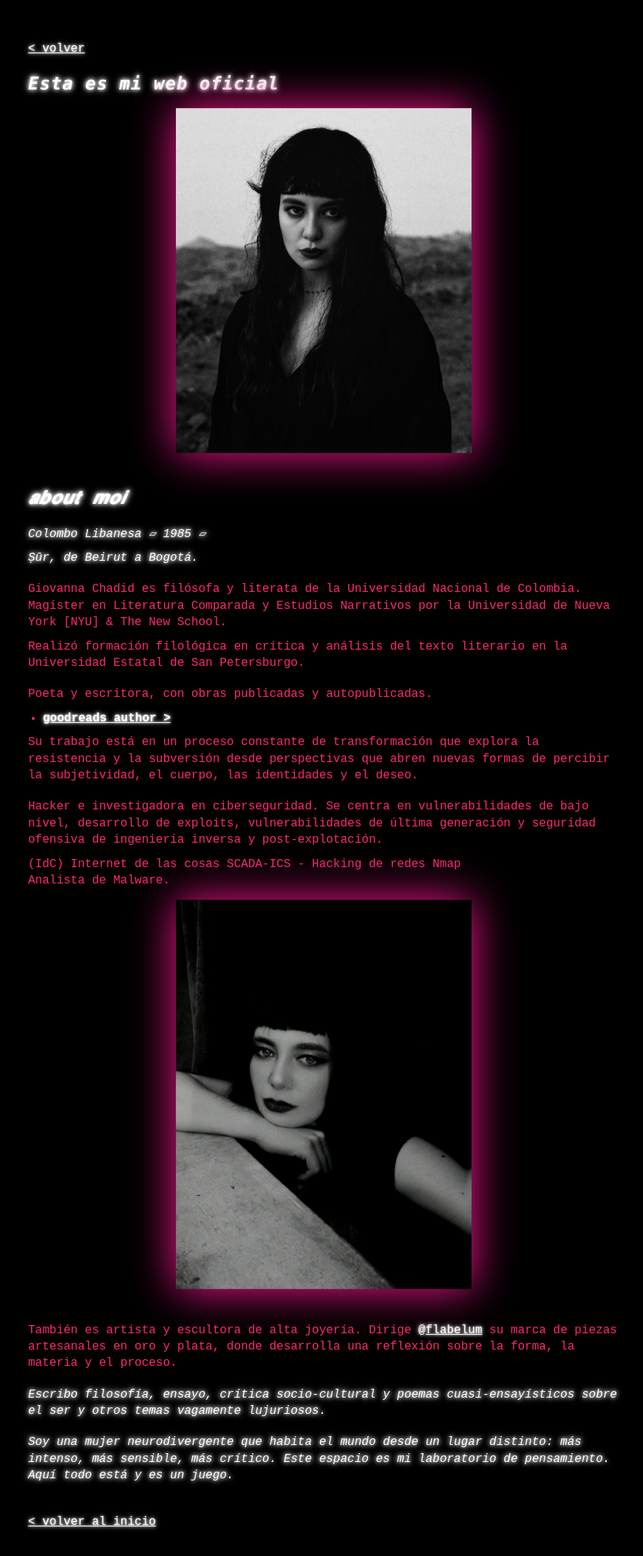
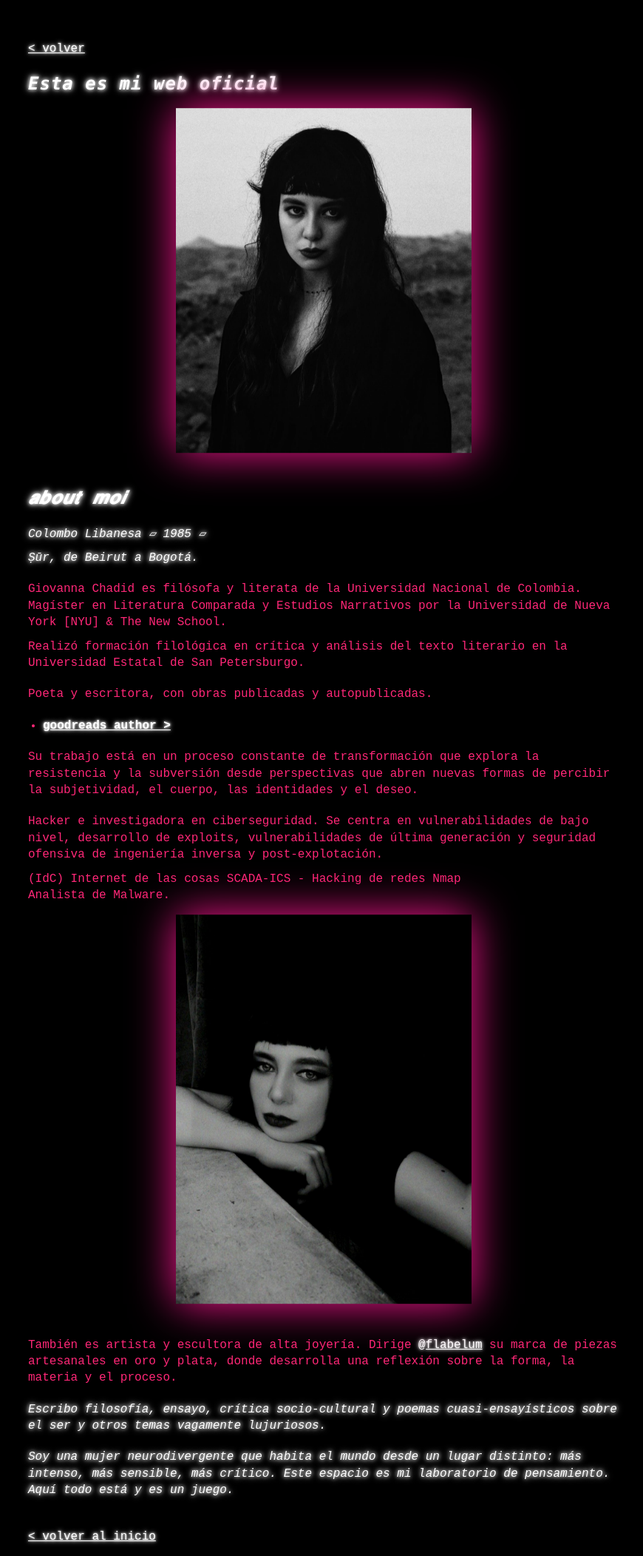
Before and after one commit to medusahra/medusahra.github.io, a Jekyll site: the page built from _posts/2025-11-14-whoami.md, in a window 1280 px wide. Shown: the whole page at 74% size, without its empty margins (202-1072 px from the left). Built offline with Jekyll 4.4.1, drawn with Linux system fonts in a browser that asks for light colours.

Commit message:
Update 2025-11-14-whoami.md

```diff
--- a/_posts/2025-11-14-whoami.md
+++ b/_posts/2025-11-14-whoami.md
@@ -24,9 +24,9 @@ Giovanna Chadid es filósofa y literata de la Universidad Nacional de Colombia.
 Realizó formación filológica en crítica y análisis del texto literario en la Universidad Estatal de San Petersburgo.
 <div style="margin: 20px 0;"></div>
 Poeta y escritora, con obras publicadas y autopublicadas.
-<div style="margin: 10px 0;"></div>
+<div style="margin: 20px 0;"></div>
 - **<a href="https://www.goodreads.com/author/show/52505402.Giovanna_Chadid" target="_blank">goodreads author ></a>**
-<div style="margin: 10px 0;"></div>
+<div style="margin: 20px 0;"></div>
 Su trabajo está en un proceso constante de transformación que explora la resistencia y la subversión desde perspectivas que abren nuevas formas de percibir la subjetividad, el cuerpo, las identidades y el deseo.
 <div style="margin: 20px 0;"></div>
 Hacker e investigadora en ciberseguridad.
```
